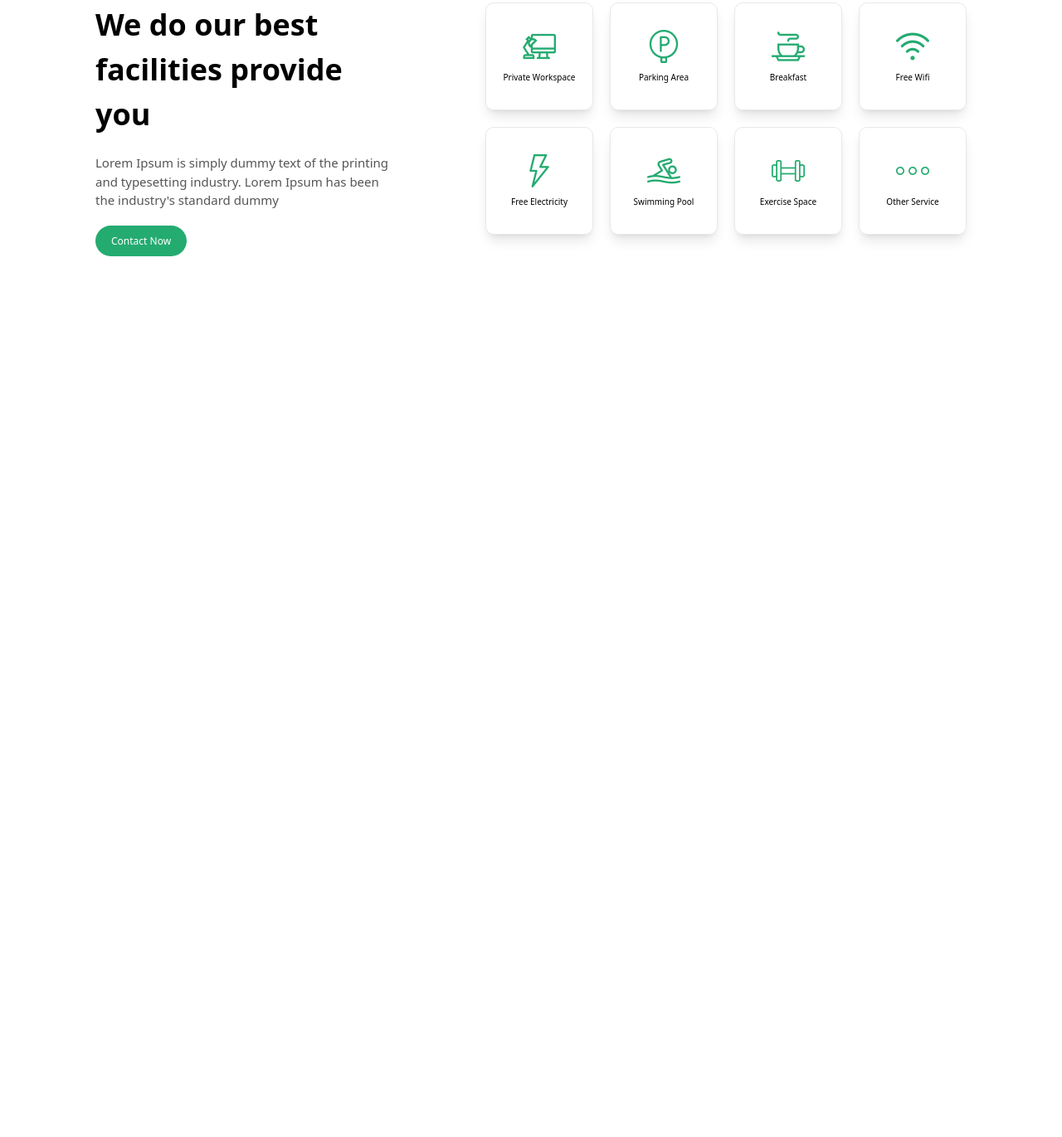
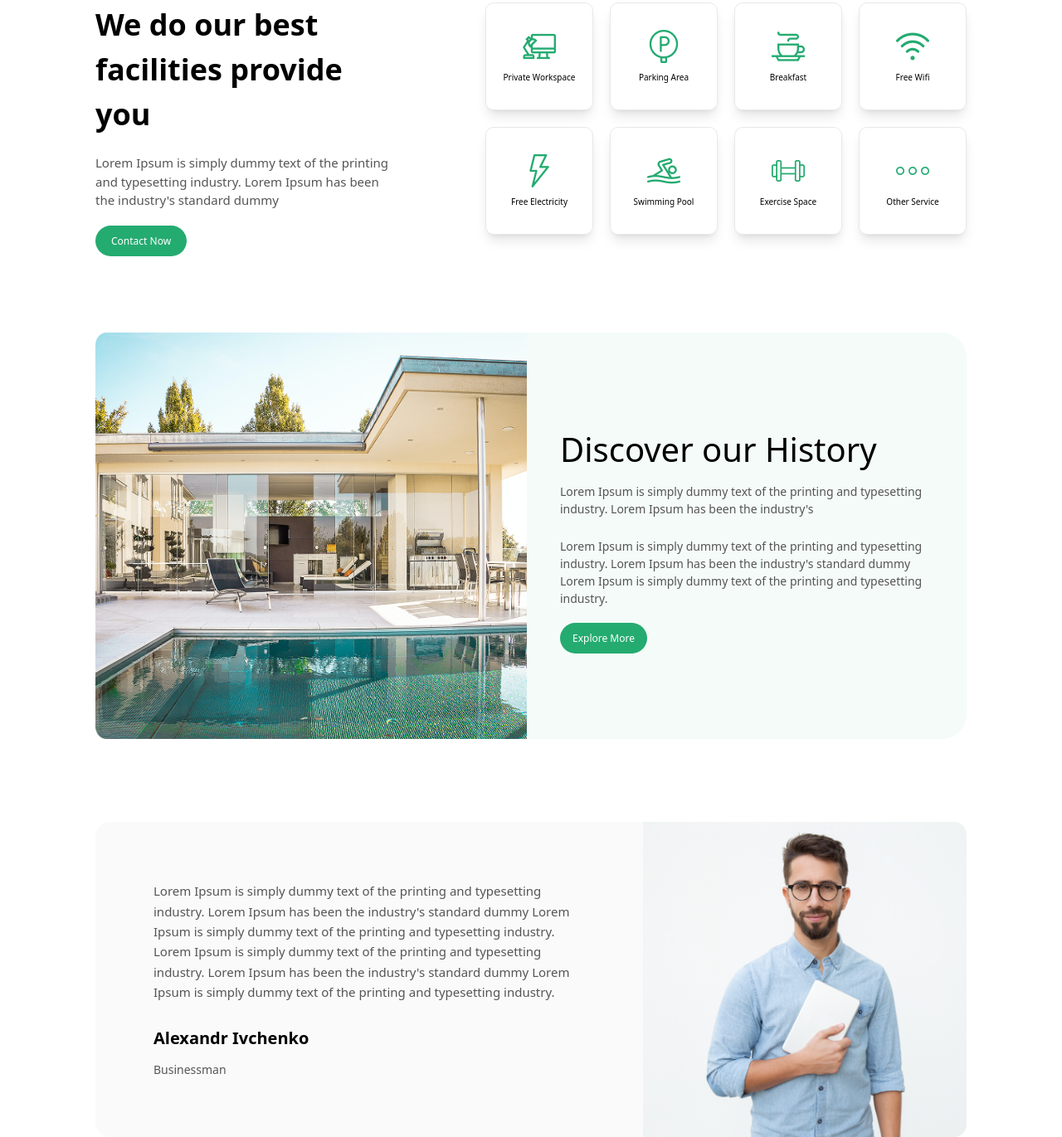
Before and after one commit to mnozilshoev-rgb/w3-homework3, a website: page index.html in a window 1280 px wide. Shown: the part 1375-2746 px from the top of the page at 83% size. Before the commit the page ends 1716 px from the top, so only its background shows below. Drawn offline with Linux system fonts and the light colour scheme.

Commit message:
section4

```diff
--- a/index.html
+++ b/index.html
@@ -139,9 +139,11 @@
 
         <div class="flex-col items-start">
             <h class="text-[36px] font-bold mb-6">We do our best <br> facilities provide you</h>
-            <p class="text-[15px] text-[#555555] mt-5">Lorem Ipsum is simply dummy text of the printing <br> and typesetting
+            <p class="text-[15px] text-[#555555] mt-5">Lorem Ipsum is simply dummy text of the printing <br> and
+                typesetting
                 industry. Lorem Ipsum has been <br> the industry's standard dummy </p> <br>
-            <p class="bg-[#24AB70] text-[white] text-[12px] p-[10px] pl-[19px] pr-[19px] rounded-[30px] inline mt-5 ">Contact
+            <p class="bg-[#24AB70] text-[white] text-[12px] p-[10px] pl-[19px] pr-[19px] rounded-[30px] inline mt-5 ">
+                Contact
                 Now</p>
         </div>
 
@@ -210,7 +212,33 @@
     </div>
 
 
+    <div class="bg-[#F4FBF8] w-[100%] h-[490px] max-w-[1050px] m-auto mt-[100px] rounded-[30px] mb-10">
+        <div class="flex gap-[40px] h-[490px]  items-center">
+            <img style="height: 490px; width: 520px;" src="./src/images/image (11).png" alt="">
 
+            <div>
+                <h1 class="text-[40px] font-medium"> Discover our History</h1>
+                <p class="text-[#555555] text-[14px] mt-[10px]">Lorem Ipsum is simply dummy text of the printing and
+                    typesetting <br> industry. Lorem Ipsum has been the industry's </p> <br>
+                <p class="text-[#555555] text-[14px]">Lorem Ipsum is simply dummy text of the printing and typesetting
+                    <br> industry. Lorem Ipsum has been the industry's standard dummy <br> Lorem Ipsum is simply dummy
+                    text of the printing and typesetting <br> industry.</p> <br>
+                <p class="bg-[#24AB70] text-[white] text-[12px] p-[10px] pl-[15px] pr-[15px] rounded-[30px] inline ">
+                    Explore More</p>
+            </div>
+        </div>
+    </div>
+
+
+       <div class="bg-[#FAFAFA] max-w-[1050px] m-auto h-[380px] w-[100%] mt-[100px] rounded-[18px] flex justify-between items-center">
+            <div class="p-[70px]">
+                <p class="text-[15px] leading-relaxed text-[#555555] mb-7">Lorem Ipsum is simply dummy text of the printing and typesetting industry. Lorem Ipsum has been the industry's standard dummy Lorem Ipsum is simply dummy text of the printing and typesetting industry. Lorem Ipsum is simply dummy text of the printing and typesetting industry. Lorem Ipsum has been the industry's standard dummy Lorem Ipsum is simply dummy text of the printing and typesetting industry.</p>
+                <h1 class="text-[20px] font-semibold mb-3">Alexandr Ivchenko</h1>
+                <p class="text-[#555555] text-[14px]">Businessman</p>
+            </div>
+            <img style="height: 380px;" src="./src/images/Mask Group (10).png" alt="">
+
+         </div>
 
 
 
```
Also changed, not shown: src/images/Mask Group (10).png (added), src/images/image (11).png (added), src/output.css.
